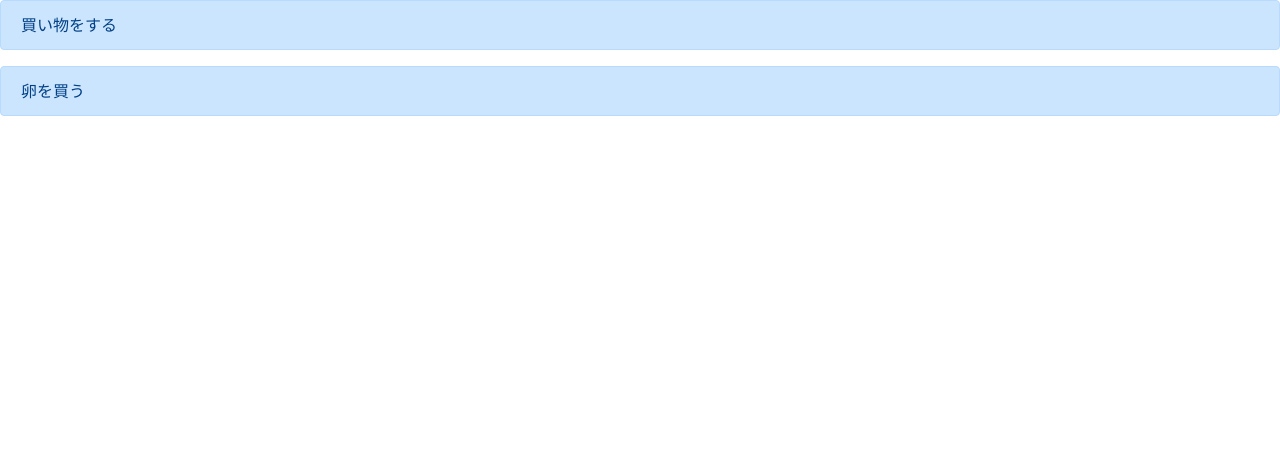
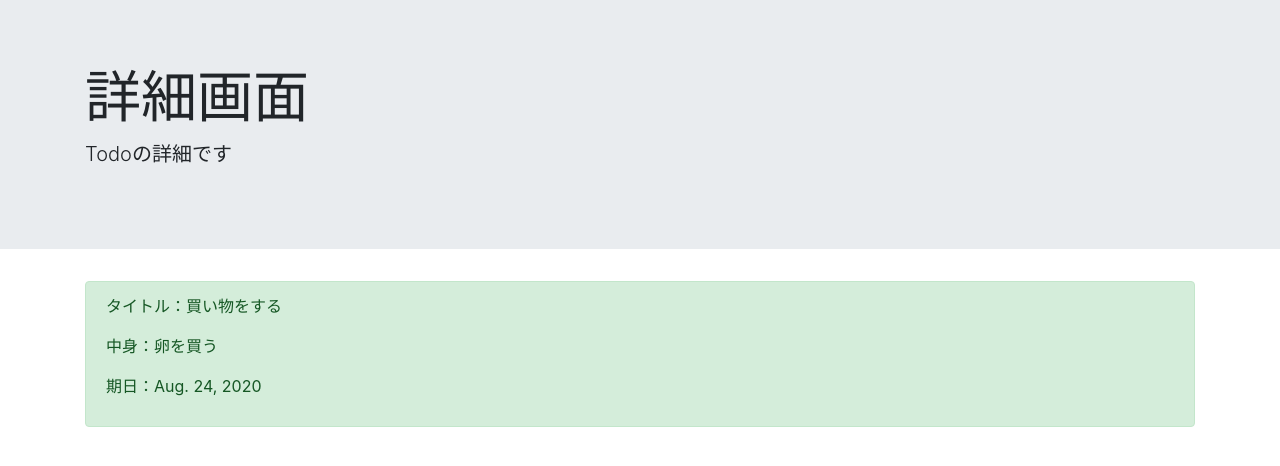
Before and after one commit to kushinoyuya/todoproject, a Django app: page /detail/1 in a window 1280 px wide. Shown: the top 466 px of the page. Run offline with Django 3.2, Linux system fonts and the light colour scheme; data comes from the database, SQL or seed files in the repository; both versions use the stored data as it was after the commit; some libraries are stand-ins or nearby versions.

Commit message:
20200828

```diff
--- a/templates/detail.html
+++ b/templates/detail.html
@@ -1,31 +1,21 @@
-<!doctype html>
-<html lang="en">
-  <head>
-    <!-- Required meta tags -->
-    <meta charset="utf-8">
-    <meta name="viewport" content="width=device-width, initial-scale=1, shrink-to-fit=no">
+{% extends 'base.html' %}
 
-    <!-- Bootstrap CSS -->
-    <link rel="stylesheet" href="https://stackpath.bootstrapcdn.com/bootstrap/4.5.2/css/bootstrap.min.css" integrity="sha384-JcKb8q3iqJ61gNV9KGb8thSsNjpSL0n8PARn9HuZOnIxN0hoP+VmmDGMN5t9UJ0Z" crossorigin="anonymous">
+{% block header %}
+<div class="jumbotron jumbotron-fluid">
+  <div class="container">
+    <h1 class="display-4">詳細画面</h1>
+    <p class="lead">Todoの詳細です</p>
+  </div>
+</div>
+{% endblock %}
 
-    <title>Hello, world!</title>
-  </head>
-  <body>
+{% block content %}
+<div class="container">
+  <div class="alert alert-success" role="alert">
+    <p>タイトル：{{ object.title }}</p>
+    <p>中身：{{ object.memo }}</p>
+    <p>期日：{{ object.duedate }}</p>
+  </div>
+</div>
 
-    <div class="alert alert-primary" role="alert">
-        {{ object.title }}
-    </div>
-    <div class="alert alert-primary" role="alert">
-        {{ object.memo }}
-    </div>
-
-
-
-
-    <!-- Optional JavaScript -->
-    <!-- jQuery first, then Popper.js, then Bootstrap JS -->
-    <script src="https://code.jquery.com/jquery-3.5.1.slim.min.js" integrity="sha384-DfXdz2htPH0lsSSs5nCTpuj/zy4C+OGpamoFVy38MVBnE+IbbVYUew+OrCXaRkfj" crossorigin="anonymous"></script>
-    <script src="https://cdn.jsdelivr.net/npm/popper.js@1.16.1/dist/umd/popper.min.js" integrity="sha384-9/reFTGAW83EW2RDu2S0VKaIzap3H66lZH81PoYlFhbGU+6BZp6G7niu735Sk7lN" crossorigin="anonymous"></script>
-    <script src="https://stackpath.bootstrapcdn.com/bootstrap/4.5.2/js/bootstrap.min.js" integrity="sha384-B4gt1jrGC7Jh4AgTPSdUtOBvfO8shuf57BaghqFfPlYxofvL8/KUEfYiJOMMV+rV" crossorigin="anonymous"></script>
-  </body>
-</html>
+{% endblock content %}
--- a/templates/list.html
+++ b/templates/list.html
@@ -11,9 +11,10 @@
 
 {% block content %}
 <div class="container">
+    <a href="{% url 'create' %}" class="btn btn-info" tabindex="-1" role="button" aria-disabled="true">新規作成</a>
   {% for item in object_list %}
     <div class="alert alert-{{ item.priority }}" role="alert">
-      <p>{{ item.title }}</p>
+      <p>{{ item.title }} 期日：{{ item.duedate }}</p>
         <a href="{% url 'update' item.pk %}" class="btn btn-info" tabindex="-1" role="button" aria-disabled="true">編集</a>
         <a href="{% url 'delete' item.pk %}" class="btn btn-primary" tabindex="-1" role="button" aria-disabled="true">削除</a>
         <a href="{% url 'detail' item.pk %}" class="btn btn-success" tabindex="-1" role="button" aria-disabled="true">詳細</a>
```
Also changed, not shown: db.sqlite3.
